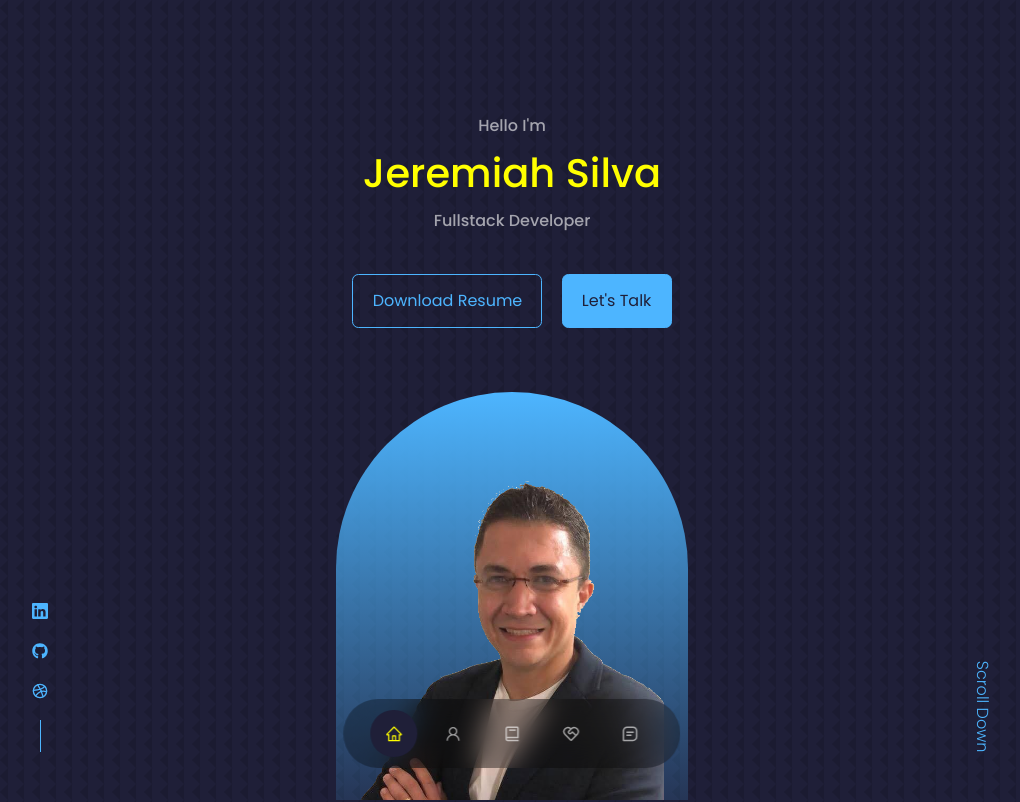
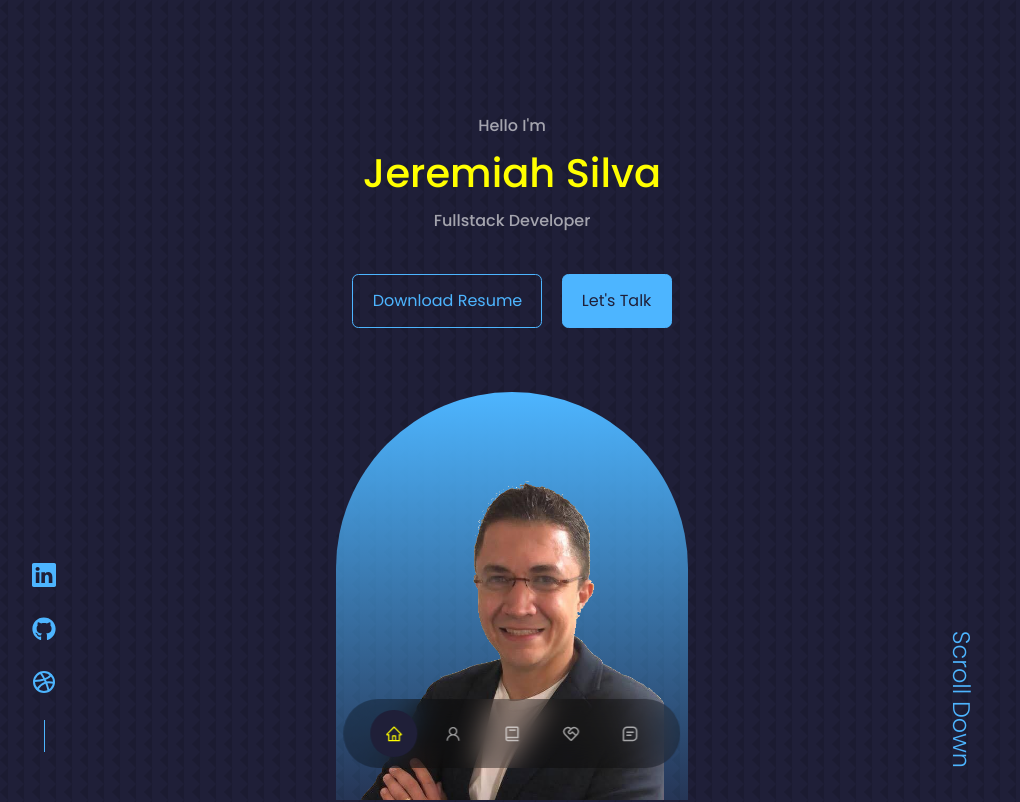
Before and after one commit to Jeremiah-Silva/jeremiah--portfolio, a React (Create React App) app: page / in a window 1280 px wide. Shown: the top 802 px of the page, without its empty margins (128-1148 px from the left). Built offline with nearby package versions, Linux system fonts and the light colour scheme.

Commit message:
Updated File

```diff
--- a/src/components/header/header.css
+++ b/src/components/header/header.css
@@ -27,6 +27,8 @@ header {
     position: absolute;
     left: 0;
     bottom: 3rem;
+    font-size:1.5rem;
+
 }
 
 .header__socials::after {
@@ -56,7 +58,7 @@ header {
     bottom: 5rem;
     transform: rotate(90deg);
     font-weight: 300;
-    font-size: 1rem;
+    font-size: 1.5rem;
 }
 
 /* ================ MEDIA QUERIES (MEDIUM DEVICES) ================ */
```
